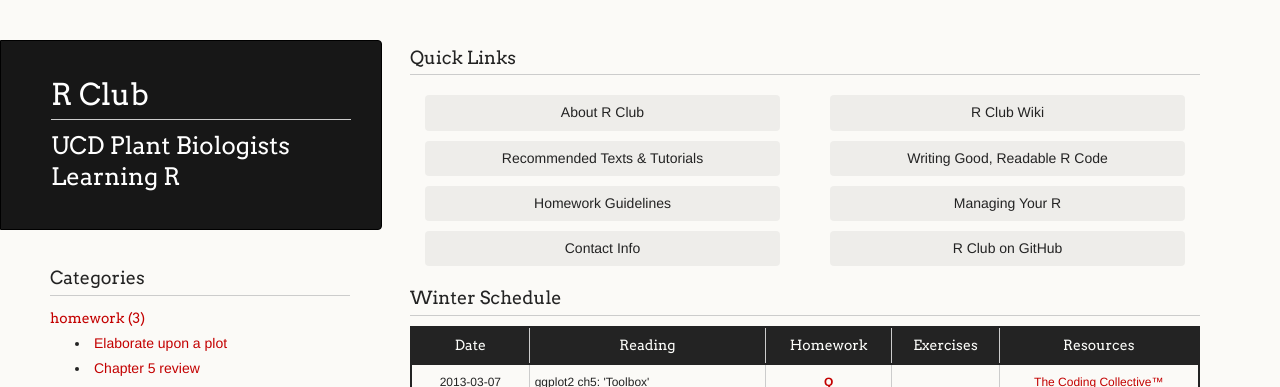
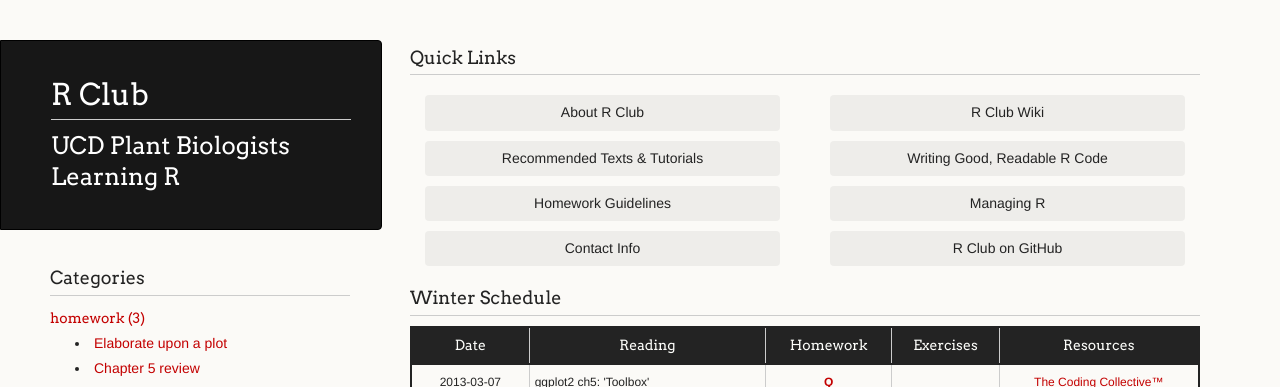
Before and after one commit to mfcovington/r_club, a Jekyll site: the page built from index.html, in a window 1280 px wide. Shown: the top 387 px of the page. Built offline with Jekyll 4.4.1, drawn with Linux system fonts in a browser that asks for light colours; Markdown is read by kramdown in place of the engine named in the settings.

Commit message:
change 'Managing Your R' quick link to 'Managing R'

```diff
--- a/index.html
+++ b/index.html
@@ -14,7 +14,7 @@ title: UCD Plant Biologists Learning R
       <a href="{{ site.baseurl }}{% post_url 2013-01-01-contact %}"><aside class="hover">Contact Info</aside></a>
       <a href="https://github.com/mfcovington/r_club/wiki"><aside class="hover">R Club Wiki</aside></a>
       <a href="{{ site.baseurl }}{% post_url 2013-01-01-nothing-to-see-here %}"><aside class="hover">Writing Good, Readable R Code</aside></a>
-      <a href="{{ site.baseurl }}{% post_url 2013-01-01-nothing-to-see-here %}"><aside class="hover">Managing Your R</aside></a>
+      <a href="{{ site.baseurl }}{% post_url 2013-01-01-nothing-to-see-here %}"><aside class="hover">Managing R</aside></a>
       <a href="https://github.com/mfcovington/r_club"><aside class="hover">R Club on GitHub</aside></a>
     </div>
   </div>
```
